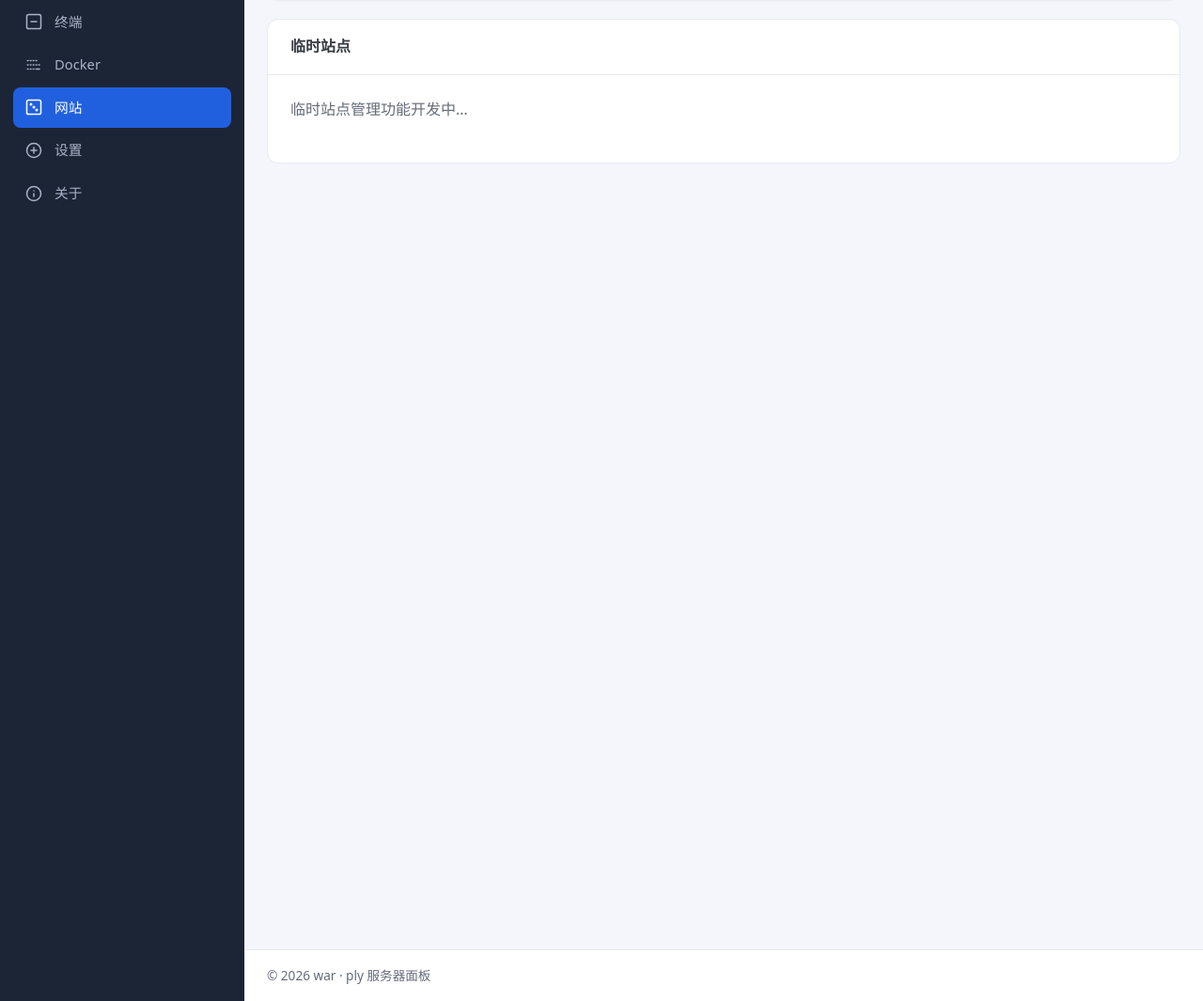
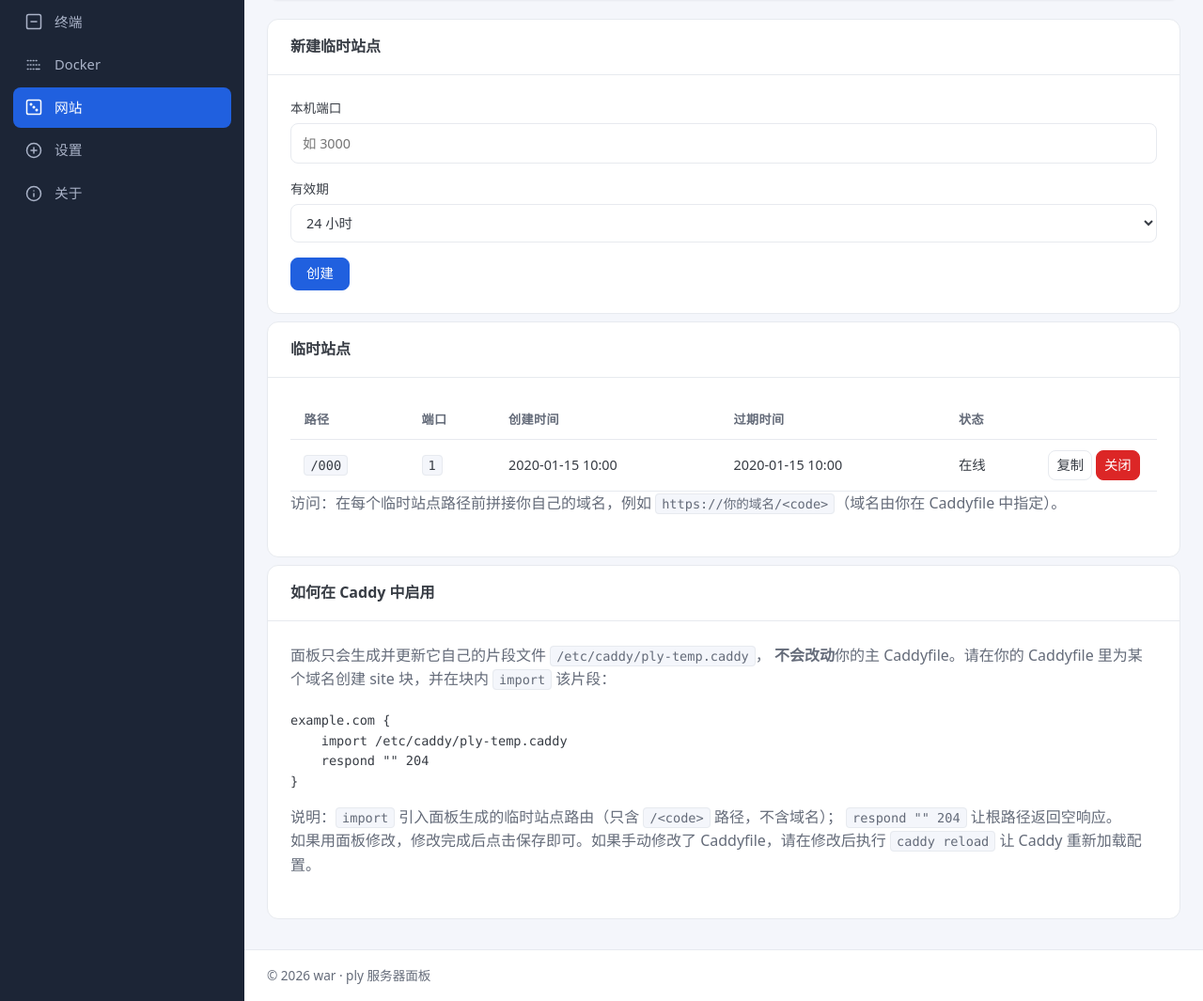
Before and after one commit to WenAnrong/ply, a Flask app: page /website in a window 1280 px wide. Shown: the part 137-1202 px from the top of the page at 94% size. Run offline with Flask 3, Linux system fonts and the light colour scheme; a user stored in the database is signed in; tables that the repository leaves empty hold one stand-in row (values such as "Sample post").

Commit message:
基本完成网站配置

```diff
--- a/templates/partials/website_sites.html
+++ b/templates/partials/website_sites.html
@@ -1,6 +1,135 @@
+<!-- 新建临时站点 -->
+<div class="panel">
+	<div class="panel-header">新建临时站点</div>
+	<div class="panel-body">
+		<form method="post" action="{{ url_for('website.create_temp_site') }}" novalidate>
+			<input type="hidden" name="csrf_token" value="{{ csrf_token() }}" />
+			<div class="form-group">
+				<label for="port">本机端口</label>
+				<input
+					type="number"
+					id="port"
+					name="port"
+					min="1"
+					max="65535"
+					placeholder="如 3000"
+					required
+				/>
+			</div>
+			<div class="form-group">
+				<label for="ttl_hours">有效期</label>
+				<select id="ttl_hours" name="ttl_hours">
+					{% for opt in ttl_options %}
+						<option value="{{ opt }}" {% if opt == 24 %}selected{% endif %}>
+							{% if opt == 0 %}永久{% else %}{{ opt }} 小时{% endif %}
+						</option>
+					{% endfor %}
+				</select>
+			</div>
+			<div class="form-actions">
+				<button type="submit" class="btn btn-primary">创建</button>
+			</div>
+		</form>
+	</div>
+</div>
+
+<!-- 临时站点列表 -->
 <div class="panel">
 	<div class="panel-header">临时站点</div>
 	<div class="panel-body">
-		<p class="page-subtitle">临时站点管理功能开发中…</p>
+		{% if temp_sites %}
+			<table class="table">
+				<thead>
+					<tr>
+						<th>路径</th>
+						<th>端口</th>
+						<th>创建时间</th>
+						<th>过期时间</th>
+						<th>状态</th>
+						<th style="width: 130px;"></th>
+					</tr>
+				</thead>
+				<tbody>
+					{% for site in temp_sites %}
+					<tr>
+						<td><code>/{{ site.code }}</code></td>
+						<td><code>{{ site.port }}</code></td>
+						<td>{{ site.created_at.strftime('%Y-%m-%d %H:%M') if site.created_at else '' }}</td>
+						<td>
+							{% if site.expires_at %}
+								{{ site.expires_at.strftime('%Y-%m-%d %H:%M') }}
+							{% else %}
+								永久
+							{% endif %}
+						</td>
+						<td>{{ '在线' if site.status == 'active' else '已关闭' }}</td>
+						<td>
+							{% if site.status == 'active' %}
+								<button type="button" class="btn btn-icon" data-copy="/{{ site.code }}" title="复制访问路径">复制</button>
+								<form
+									method="post"
+									action="{{ url_for('website.close_temp_site', code=site.code) }}"
+									class="inline-form"
+									data-confirm="确定关闭临时站点 /{{ site.code }} 吗？"
+									novalidate
+								>
+									<input type="hidden" name="csrf_token" value="{{ csrf_token() }}" />
+									<button type="submit" class="btn btn-danger btn-icon" title="关闭">关闭</button>
+								</form>
+							{% else %}
+								<span class="page-subtitle">已下线</span>
+							{% endif %}
+						</td>
+					</tr>
+					{% endfor %}
+				</tbody>
+			</table>
+			<p class="page-subtitle">
+				访问：在每个临时站点路径前拼接你自己的域名，例如 <code>https://你的域名/&lt;code&gt;</code>（域名由你在 Caddyfile 中指定）。
+			</p>
+		{% else %}
+			<p class="page-subtitle">暂无临时站点。在上方创建一个并绑定一个本机端口。</p>
+		{% endif %}
 	</div>
 </div>
+
+<!-- 教程卡片 -->
+<div class="panel">
+	<div class="panel-header">如何在 Caddy 中启用</div>
+	<div class="panel-body">
+		<p class="page-subtitle">
+			面板只会生成并更新它自己的片段文件 <code>{{ temp_snippet_path }}</code>，
+			<strong>不会改动</strong>你的主 Caddyfile。请在你的 Caddyfile 里为某个域名创建 site 块，并在块内 <code>import</code> 该片段：
+		</p>
+		<pre class="code-editor">{{ temp_snippet_example }}</pre>
+		<p class="page-subtitle">
+			说明：<code>import</code> 引入面板生成的临时站点路由（只含 <code>/&lt;code&gt;</code> 路径，不含域名）；
+			<code>respond "" 204</code> 让根路径返回空响应。<br/>
+			如果用面板修改，修改完成后点击保存即可。如果手动修改了 Caddyfile，请在修改后执行 <code>caddy reload</code> 让 Caddy 重新加载配置。
+		</p>
+	</div>
+</div>
+
+<script>
+	(function () {
+		// 复制访问路径
+		document.querySelectorAll("[data-copy]").forEach(function (el) {
+			el.addEventListener("click", function () {
+				var text = el.getAttribute("data-copy");
+				if (navigator.clipboard && navigator.clipboard.writeText) {
+					navigator.clipboard.writeText(text).then(function () {
+						var old = el.textContent;
+						el.textContent = "已复制";
+						setTimeout(function () { el.textContent = old; }, 1200);
+					});
+				}
+			});
+		});
+		// 关闭确认
+		document.querySelectorAll("form[data-confirm]").forEach(function (form) {
+			form.addEventListener("submit", function (e) {
+				if (!confirm(form.getAttribute("data-confirm"))) e.preventDefault();
+			});
+		});
+	})();
+</script>
--- a/views/website.py
+++ b/views/website.py
@@ -3,15 +3,22 @@
 """
 
 import os
+import secrets
+import string
 import subprocess
+from datetime import datetime, timedelta, timezone
 
 from flask import Blueprint
+from flask import current_app
 from flask import flash
 from flask import redirect
 from flask import render_template
 from flask import request
 from flask import url_for
 from flask_login import login_required
+
+from models import TemporarySite
+from models import db
 
 website_bp = Blueprint("website", __name__)
 
@@ -41,10 +48,167 @@ def _read_caddyfile():
         return "", True, f"读取失败：{e}"
 
 
+def _build_temp_snippet(items):
+    """根据临时站点列表生成 Caddy 片段文本。"""
+    lines = [
+        "# ply 临时站点片段（由面板自动生成，请勿手改）",
+        "# 请在你的 Caddyfile 的某个域名 site 块内 import 本文件，域名由你指定。",
+    ]
+    for it in items:
+        lines.append("handle_path /%s/* {" % it.code)
+        lines.append("    reverse_proxy 127.0.0.1:%d" % it.port)
+        lines.append("}")
+    return "\n".join(lines) + "\n"
+
+
+def _write_temp_snippet():
+    """从数据库读取活动未过期的临时站点，重写面板自有片段文件。
+
+    只写 TEMP_SITE_SNIPPET_PATH（面板自有文件），不写用户主 Caddyfile。
+    """
+    path = current_app.config["TEMP_SITE_SNIPPET_PATH"]
+    now = datetime.now(timezone.utc).replace(tzinfo=None)
+    items = (
+        TemporarySite.query.filter(
+            TemporarySite.status == "active",
+            (TemporarySite.expires_at.is_(None)) | (TemporarySite.expires_at > now),
+        )
+        .order_by(TemporarySite.created_at)
+        .all()
+    )
+
+    content = _build_temp_snippet(items)
+
+    lock = path + ".lock"
+    tmp = path + ".tmp"
+    # 单条 sudo 命令：加锁 -> 写临时文件 -> 原子 mv -> sync
+    cmd = 'flock "{}" -c \'tee "{}" >/dev/null && mv "{}" "{}" && sync\''.format(
+        lock, tmp, tmp, path
+    )
+    r = _sudo(["sh", "-c", cmd], stdin=content)
+    if r.returncode != 0:
+        raise RuntimeError("写入片段失败：" + (r.stderr or "权限不足"))
+
+
+def _reload_caddy():
+    """热加载 Caddy（需要 admin API 在线）。返回 (成功, 错误信息)。"""
+    r = _sudo(["caddy", "reload", "--config", CADDYFILE_PATH])
+    if r.returncode == 0:
+        return True, None
+    return False, r.stderr.strip() or "caddy reload 失败"
+
+
+def _sync_temp_sites():
+    """重新生成片段并热加载 Caddy。返回 (成功, 错误信息)。"""
+    try:
+        _write_temp_snippet()
+    except Exception as e:
+        return False, str(e)
+    return _reload_caddy()
+
+
+def _gen_code(length=10):
+    """生成唯一随机路径段（base62）。"""
+    alphabet = string.ascii_letters + string.digits
+    while True:
+        code = "".join(secrets.choice(alphabet) for _ in range(length))
+        if not TemporarySite.query.filter_by(code=code).first():
+            return code
+
+
+def _apply_expired_retention():
+    """保留最新 1 条过期记录用于参考，删除其余（10 删 9，固定值）。"""
+    expired = (
+        TemporarySite.query.filter(TemporarySite.status == "expired")
+        .order_by(TemporarySite.created_at.desc())
+        .all()
+    )
+    for rec in expired[1:]:
+        db.session.delete(rec)
+    if expired:
+        db.session.commit()
+
+
 @website_bp.route("/website")
 @login_required
 def index():
-    return render_template("website.html", active_tab="sites")
+    temp_sites = TemporarySite.query.order_by(TemporarySite.created_at.desc()).all()
+    snippet_path = current_app.config["TEMP_SITE_SNIPPET_PATH"]
+    temp_snippet_example = (
+        "example.com {\n" "    import " + snippet_path + "\n" '    respond "" 204\n' "}"
+    )
+    return render_template(
+        "website.html",
+        active_tab="sites",
+        temp_sites=temp_sites,
+        ttl_options=current_app.config["TEMP_SITE_TTL_OPTIONS"],
+        temp_snippet_path=snippet_path,
+        temp_snippet_example=temp_snippet_example,
+    )
+
+
+@website_bp.route("/website/sites/create", methods=["POST"])
+@login_required
+def create_temp_site():
+    port_raw = request.form.get("port", "").strip()
+    ttl_raw = request.form.get("ttl_hours", "").strip()
+
+    # 校验端口
+    try:
+        port = int(port_raw)
+    except ValueError:
+        flash("端口必须是数字", "error")
+        return redirect(url_for("website.index"))
+    if not (1 <= port <= 65535):
+        flash("端口必须在 1-65535 之间", "error")
+        return redirect(url_for("website.index"))
+
+    # 校验/确定 TTL（ttl=0 表示永久）
+    options = current_app.config["TEMP_SITE_TTL_OPTIONS"]
+    default_ttl = current_app.config["TEMP_SITE_DEFAULT_TTL_HOURS"]
+    try:
+        ttl = int(ttl_raw) if ttl_raw != "" else default_ttl
+    except ValueError:
+        ttl = default_ttl
+    if ttl not in options:
+        ttl = default_ttl
+
+    now = datetime.now(timezone.utc).replace(tzinfo=None)
+    expires_at = None if ttl == 0 else now + timedelta(hours=ttl)
+
+    site = TemporarySite(code=_gen_code(), port=port, expires_at=expires_at)
+    db.session.add(site)
+    db.session.commit()
+
+    ok, err = _sync_temp_sites()
+    if ok:
+        flash(f"临时站点已创建：/{site.code}", "success")
+    else:
+        flash(f"临时站点已创建，但 Caddy 更新失败：{err}", "error")
+
+    return redirect(url_for("website.index"))
+
+
+@website_bp.route("/website/sites/<code>/close", methods=["POST"])
+@login_required
+def close_temp_site(code):
+    site = TemporarySite.query.filter_by(code=code).first()
+    if site is None:
+        flash("临时站点不存在", "error")
+        return redirect(url_for("website.index"))
+
+    site.status = "expired"
+    db.session.commit()
+
+    # 保留最新 1 条过期记录，删除其余
+    _apply_expired_retention()
+    ok, err = _sync_temp_sites()
+    if ok:
+        flash(f"临时站点已关闭：/{code}", "success")
+    else:
+        flash(f"临时站点已关闭，但 Caddy 更新失败：{err}", "error")
+
+    return redirect(url_for("website.index"))
 
 
 @website_bp.route("/website/settings")
```
Also changed, not shown: config.py (+8 -0 lines), models.py (+46 -0 lines), scripts/cleanup_temp_sites.py (added, +56 -0 lines), README.md, 2 other files.
